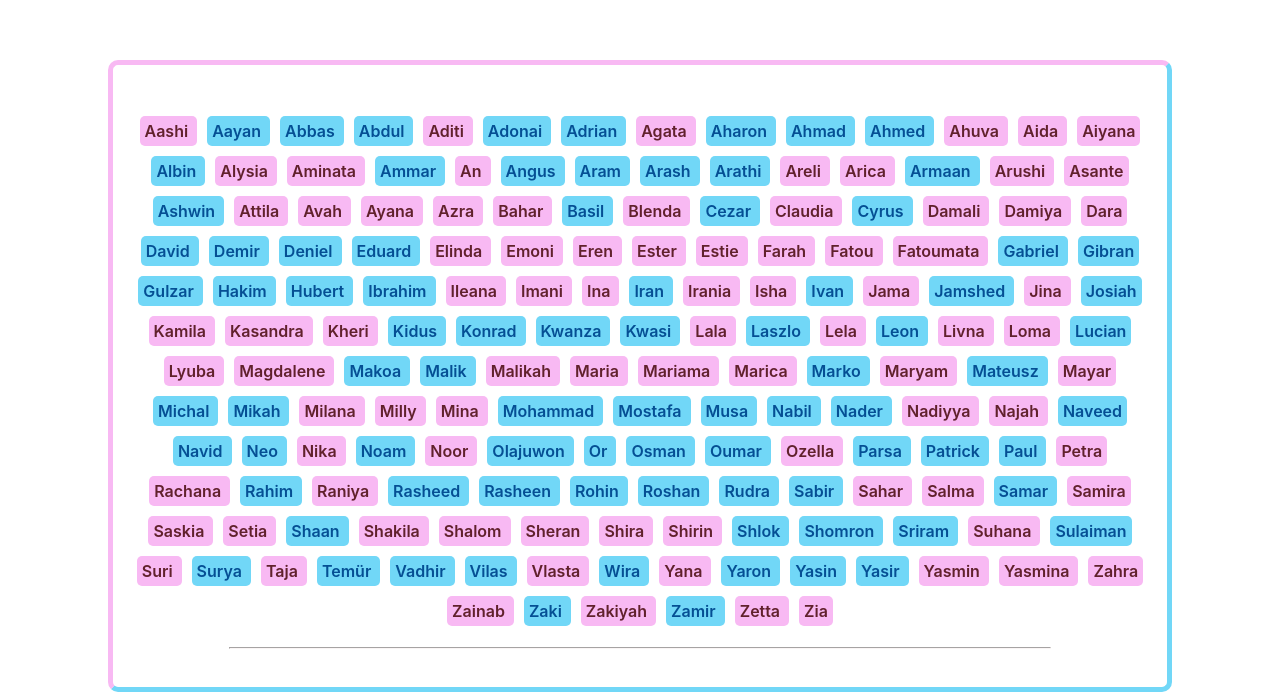
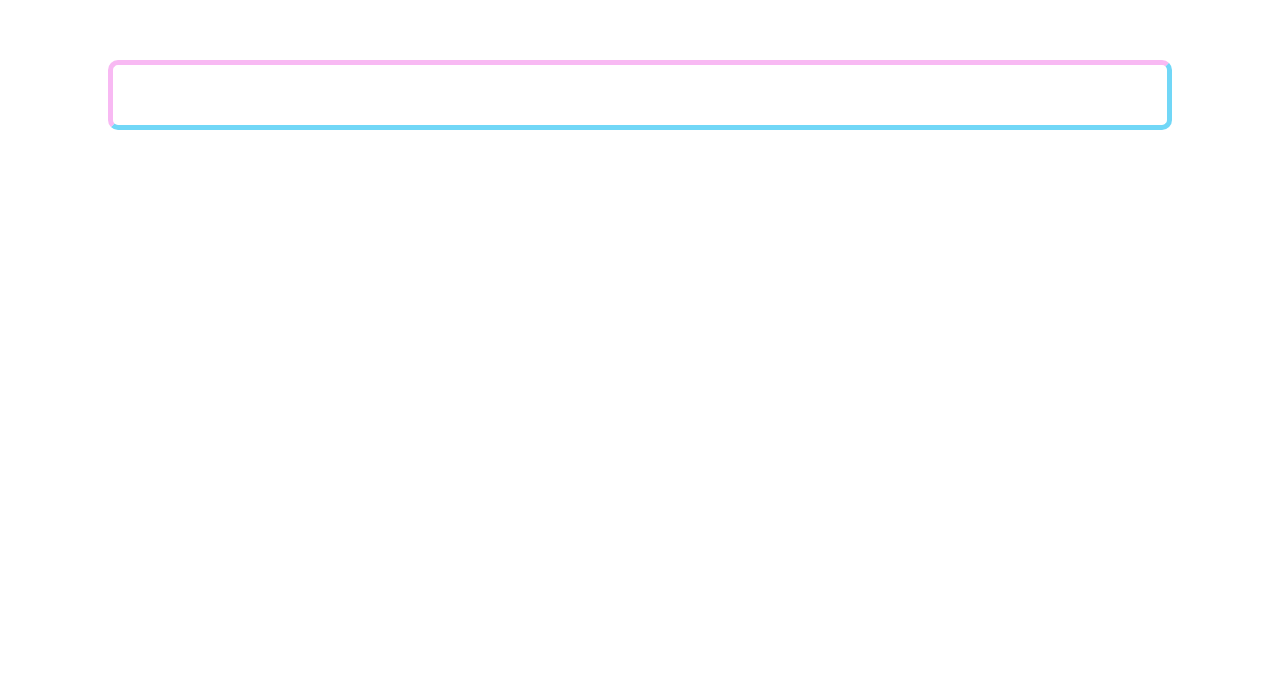
Before and after one commit to Hatice06/baby-name-picker, a React (Create React App) app: page / in a window 1280 px wide. Shown: the part 170-862 px from the top of the page. After the commit the page ends 800 px from the top, so only its background shows below. Built offline with nearby package versions, Linux system fonts and the light colour scheme.

Commit message:
clean master

```diff
--- a/src/App.js
+++ b/src/App.js
@@ -6,16 +6,7 @@ function App() {
   const sortedNames =babyNamesData.sort((a,b)=> a.name > b.name ? 1 : -1);
   return (
     <div className="baby-name-container">
-      <p>
-        {sortedNames.map((baby) => {
-        if (baby.sex === "f") {
-          return <span className="baby-girl"> {baby.name} </span>;
-        } else {
-          return <span className="baby-boy"> {baby.name} </span>;
-        }
-      })}
-      </p>
-      <hr/>
+
 
     </div>
   );
```
